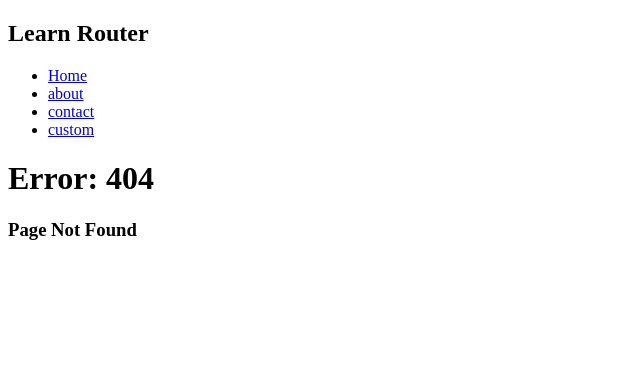
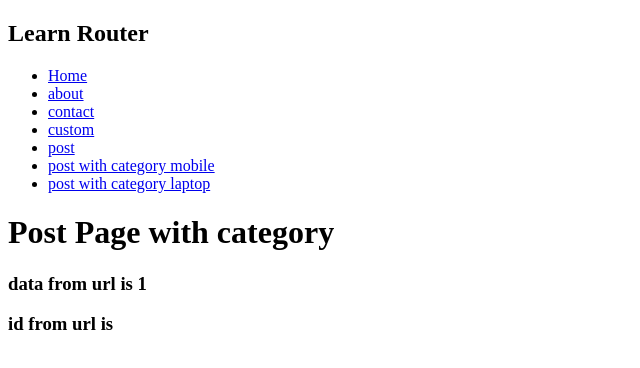
Before and after one commit to suhilkumar/learn-react-router-v6, a React (Create React App) app: page /post/1 in a window 1280 px wide. Before the commit this address had no page. Shown: the top 368 px of the page, without its empty margins (0-640 px from the left). Built offline with nearby package versions, Linux system fonts and the light colour scheme.

Commit message:
created multiple dynamic urls and use useParams hooks

```diff
--- a/src/App.jsx
+++ b/src/App.jsx
@@ -4,6 +4,7 @@ import Home from './component/pages/Home'
 import About from './component/pages/About'
 import Contact from './component/pages/contact'
 import NavBar from "./component/NavBar";
+import Post from "./component/pages/Post";
 export default () => {
   return (
     <div>
@@ -14,6 +15,8 @@ export default () => {
           <Route path='/' element={<Home/>} />
           <Route path='/about' element={<About/>} />
           <Route path='/contact' element={<Contact/>} />
+          <Route path='/post/:category' element={<Post/>} />
+          <Route path='/post/:category/:id' element={<Post/>} />
           <Route path='/custom' element={<><h1>this is Suhil</h1><h2>This is a custom html</h2></>}/>
           <Route path='*' element={<><h1>Error: 404</h1> <h3>Page Not Found</h3></>}/>
         </Routes>
--- a/src/component/NavBar.jsx
+++ b/src/component/NavBar.jsx
@@ -17,6 +17,15 @@ const NavBar = () => {
                 <li><NavLink to="/custom" style={({ isActive }) => {
                     return { backgroundColor: isActive ? "yellow" : "" }
                 }}>custom</NavLink></li>
+                <li><NavLink to="/post/suhil" style={({ isActive }) => {
+                    return { backgroundColor: isActive ? "yellow" : "" }
+                }}>post</NavLink></li>
+                <li><NavLink to="/post/mobile/2" style={({ isActive }) => {
+                    return { backgroundColor: isActive ? "yellow" : "" }
+                }}>post with category mobile</NavLink></li>
+                <li><NavLink to="/post/laptop/1" style={({ isActive }) => {
+                    return { backgroundColor: isActive ? "yellow" : "" }
+                }}>post with category laptop</NavLink></li>
             </ul>
         </>
     )
--- /dev/null
+++ b/src/component/pages/Post.jsx
@@ -0,0 +1,15 @@
+import React from 'react'
+import { useParams } from 'react-router-dom'
+const Post = () => {
+    const {category,id} = useParams();
+
+  return (
+    <div>
+        <h1>Post Page with category</h1>
+        <h3>data from url is {category}</h3>
+        <h3>id from url is {id}</h3>
+    </div>
+  )
+}
+
+export default Post
```
